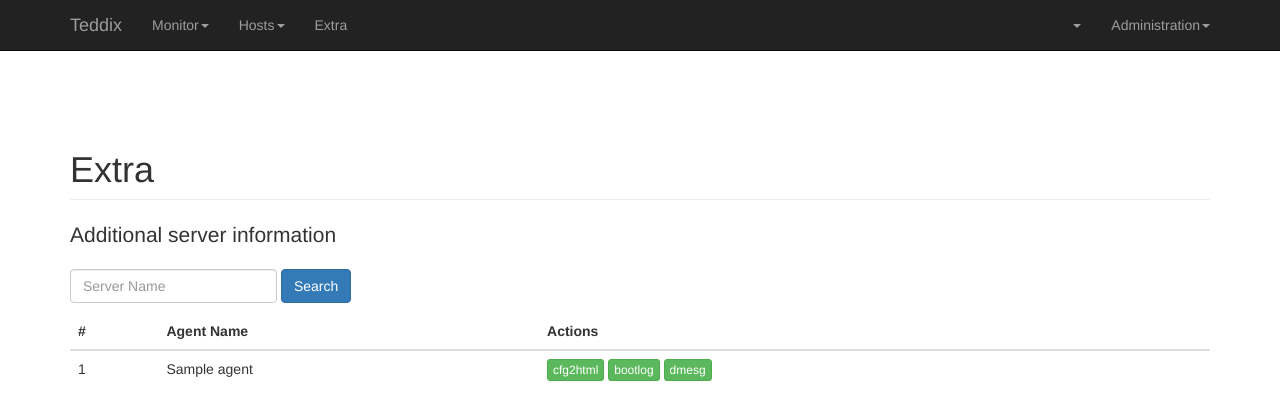
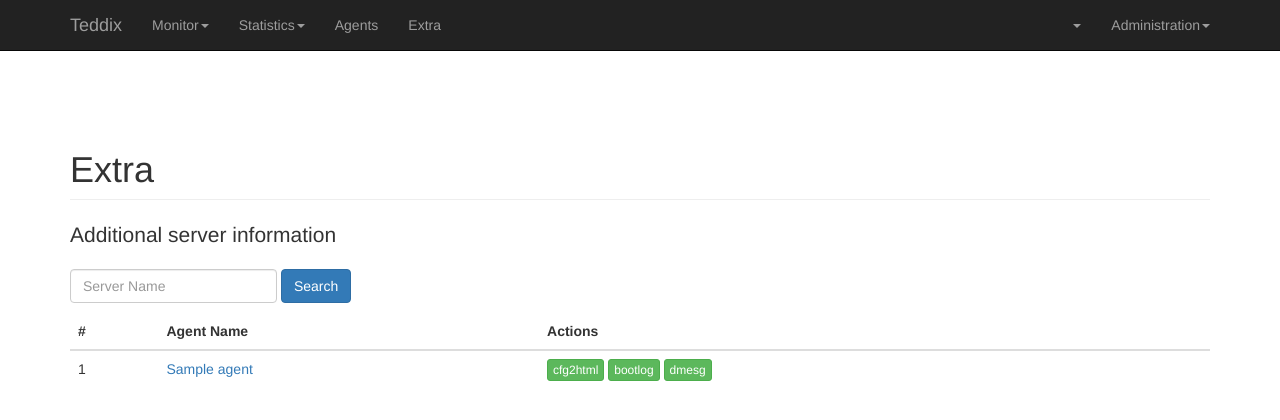
Before and after one commit to spdfire/teddix, a Django app: template teddix-web/src/teddixweb/templates/extra.html in a window 1280 px wide. Shown: the top 420 px of the page. Run offline with Django 3.2, Linux system fonts and the light colour scheme; the template is opened without the code that fills it: most values are stand-ins (such as "Sample title", 1, 10 or a date in 2020); parts of the project's set-up code (start-up, migrations or seed data) failed here and were passed over; some libraries are stand-ins or nearby versions.

Commit message:
rearrange top menu

```diff
--- a/teddix-web/src/teddixweb/templates/base.html
+++ b/teddix-web/src/teddixweb/templates/base.html
@@ -34,17 +34,14 @@
             <a href="#" class="dropdown-toggle" data-toggle="dropdown">Monitor<b class="caret"></b></a>
             <ul class="dropdown-menu">
               <li><a href="/monitor/dashboard">Dashboard</a></li>
-              <li><a href="/monitor/statistics">Statistics</a></li>
               <li><a href="/monitor/reports">Reports</a></li>
               <li><a href="/monitor/trends">Trends</a></li>
               <li class="divider"></li>
               <li><a href="/monitor/audit">Audit</a></li>
             </ul>
             <li class="dropdown">
-            <a href="#" class="dropdown-toggle" data-toggle="dropdown">Hosts<b class="caret"></b></a>
+            <a href="#" class="dropdown-toggle" data-toggle="dropdown">Statistics<b class="caret"></b></a>
             <ul class="dropdown-menu">
-              <li><a href="/hosts/agents">Agents</a></li>
-              <li class="divider"></li>
               <li><a href="/hosts/os">Operating Systems</a></li>
               <li><a href="/hosts/architecture">Architectures</a></li>
               <li><a href="/hosts/network">Network</a></li>
@@ -56,6 +53,7 @@
               <li class="divider"></li>
               <li><a href="/hosts/hardware">Hardware</a></li>
             </ul>
+            <li><a href="/hosts/agents">Agents</a></li>
             <li><a href="/extra" >Extra</a></li>
           </ul>
           <ul class="nav navbar-nav navbar-right">
--- a/teddix-web/src/teddixweb/templates/extra.html
+++ b/teddix-web/src/teddixweb/templates/extra.html
@@ -26,7 +26,7 @@
         {% for agent in agent_list %}
         <tr>
           <td>{{ agent.id }}</td>
-          <td>{{ agent.name }}</td>
+          <td><a href="/hosts/agents/?agent_id={{ agent.id }}&action=show">{{ agent.name }}</a></td>
           <td>
             <a href="/extra/?report=cfg2html&agent_id={{ agent.id }}" class="btn btn-success btn-xs" data-toggle="modal" data-target="#cfg2html-modal">cfg2html</a>
             <a href="/extra/?report=bootlog&agent_id={{ agent.id }}" class="btn btn-success btn-xs"  data-toggle="modal" data-target="#bootlog-modal">bootlog</a>
```
